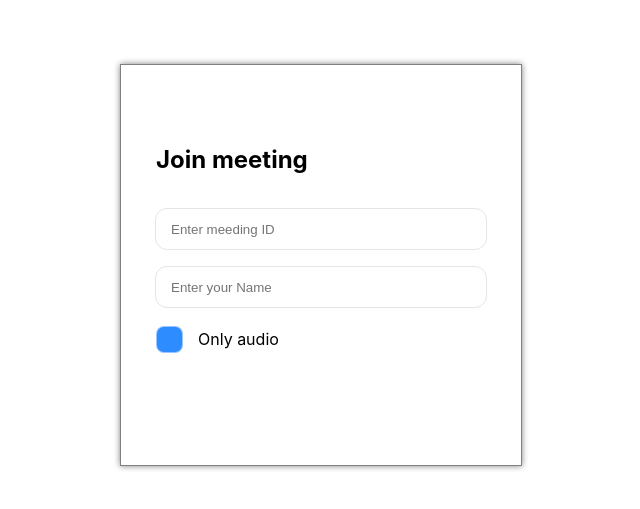
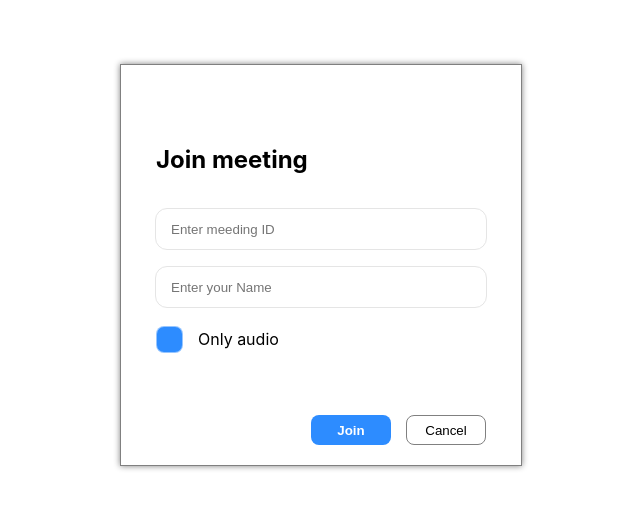
Before and after one commit to talam1992/WebRTC-Group-Video-Chat, a React (Create React App) app in the folder group-video-chat/: page /join-room in a window 1280 px wide. Shown: the part 135-644 px from the top of the page, without its empty margins (319-959 px from the left). Built offline with nearby package versions, Linux system fonts and the light colour scheme.

Commit message:
Creating Join room buttons

```diff
--- /dev/null
+++ b/group-video-chat/src/JoinRoomPage/JoinRoomButtons.js
@@ -0,0 +1,39 @@
+import React from 'react';
+import { useHistory } from 'react-router-dom';
+
+const Button = ({ buttonText, cancelButton, onClickHandler }) => {
+    const buttonClass = cancelButton
+        ? 'join_room_cancel_button'
+        : 'join_room_success_button';
+
+        return (
+            <button onClick={onClickHandler} className={buttonClass}>
+                {buttonText}
+            </button>
+        );
+};
+
+
+const JoinRoomButtons = ({ handleJoinToRoom, isRoomHost }) => {
+    const successButtonText = isRoomHost ? 'Host' : 'Join';
+
+    const history = useHistory();
+
+    const pushToIntoductionPage = () => {
+        history.push('/');
+    }
+
+    return <div className="join_room_buttons_container">
+        <Button
+        buttonText={successButtonText}
+        onClickHandler={handleJoinToRoom}
+        />
+        <Button
+        buttonText='Cancel'
+        cancelButton
+        onClickHandler={pushToIntoductionPage}
+        ></Button>
+    </div>
+};
+
+export default JoinRoomButtons;
--- a/group-video-chat/src/JoinRoomPage/JoinRoomContent.js
+++ b/group-video-chat/src/JoinRoomPage/JoinRoomContent.js
@@ -4,6 +4,7 @@
 import JoinRoomInputs from './JoinRoomInputs';
 import OnluWithAudioCheckbox from './OnluWithAudioCheckbox';
 import RoomNotFoundMessage from './RoomNotFoundMessage';
+import JoinRoomButtons from './JoinRoomButtons';
 
 const JoinRoomContent = (props) => {
     const { isRoomHost, setConnectOnlyWithAudioAction, connectOnlyWithAudio } = props;
@@ -11,7 +12,11 @@
 
     const [roomIdValue, setRoomIdValue] = useState("");
     const [nameValue, setNameValue] = useState("");
-    const [showRoomNotFoundMessage, setShowRoomNotFoundMessage] = useState(false)
+    const [showRoomNotFoundMessage, setShowRoomNotFoundMessage] = useState(false);
+
+    const handleJoinToRoom = () => {
+        // add logic to join the room
+    };
 
     return (
         <>
@@ -27,6 +32,10 @@
           connectOnlyWithAudio={connectOnlyWithAudio}
           />
           <RoomNotFoundMessage showRoomNotFoundMessage={showRoomNotFoundMessage} />
+          <JoinRoomButtons
+          isRoomHost={isRoomHost}
+          handleJoinToRoom={handleJoinToRoom}
+          />
         </>
     );
 };
```
